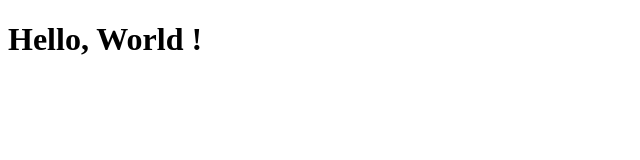
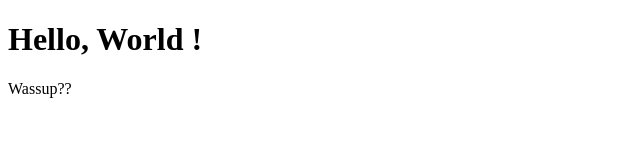
Before and after one commit to BayuAjiwicaksana/Belajar-Git-GitHub, a plain HTML site: page index.html in a window 1280 px wide. Shown: the full height of the page, 0-640 px from the left. Drawn offline with Linux system fonts and the light colour scheme.

Commit message:
edit index.html : tambah paragraf wassup?

```diff
--- a/index.html
+++ b/index.html
@@ -8,5 +8,6 @@
 </head>
 <body>
     <h1>Hello, World !</h1>
+    <p>Wassup??</p>
 </body>
 </html>
```
